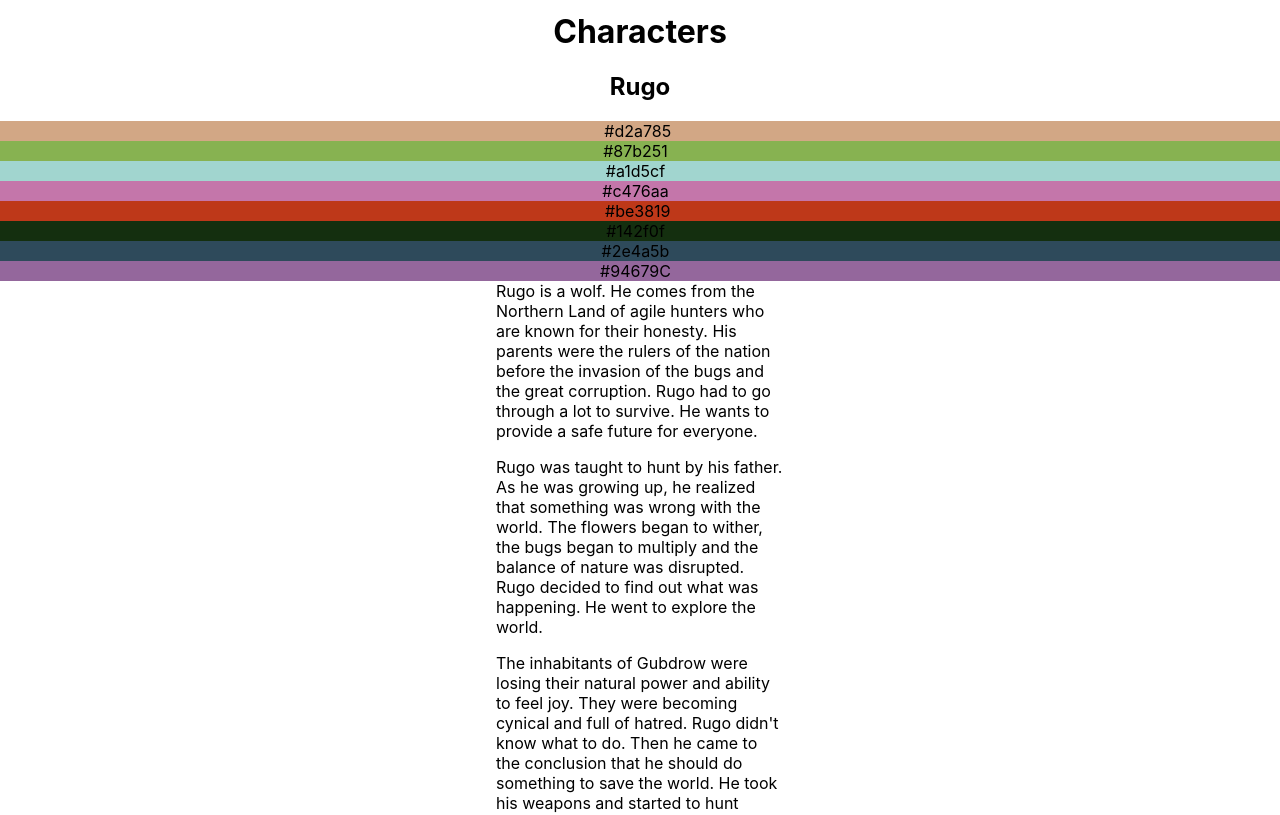
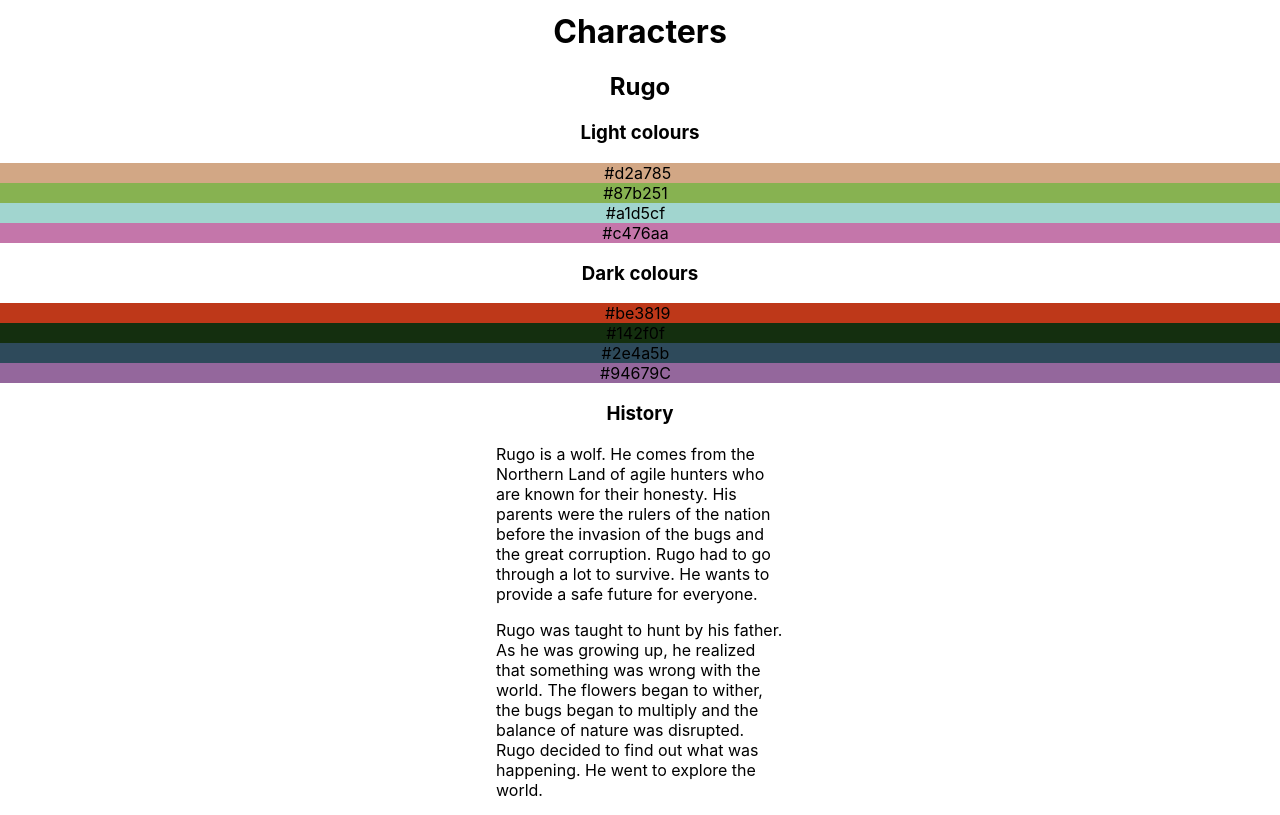
Before and after one commit to jraut/wordbug.io, a React (Create React App) app in the folder dev/: page / in a window 1280 px wide. Shown: the part 680-1495 px from the top of the page. Built offline with nearby package versions, Linux system fonts and the light colour scheme.

Commit message:
feat: make char page more readable

```diff
--- a/dev/src/components/Characters.tsx
+++ b/dev/src/components/Characters.tsx
@@ -25,8 +25,12 @@ export const Characters: React.FC = () => {
         return (
           <div key={char.name}>
             <h2>{char.name}</h2>
+
+            <h3>Light colours</h3>
             <Palette {...char.colorsLight} />
+            <h3>Dark colours</h3>
             <Palette {...char.colorsDark} />
+            <h3>History</h3>
             <div>
               {char.description.map((d, i) => (
                 <p
```
